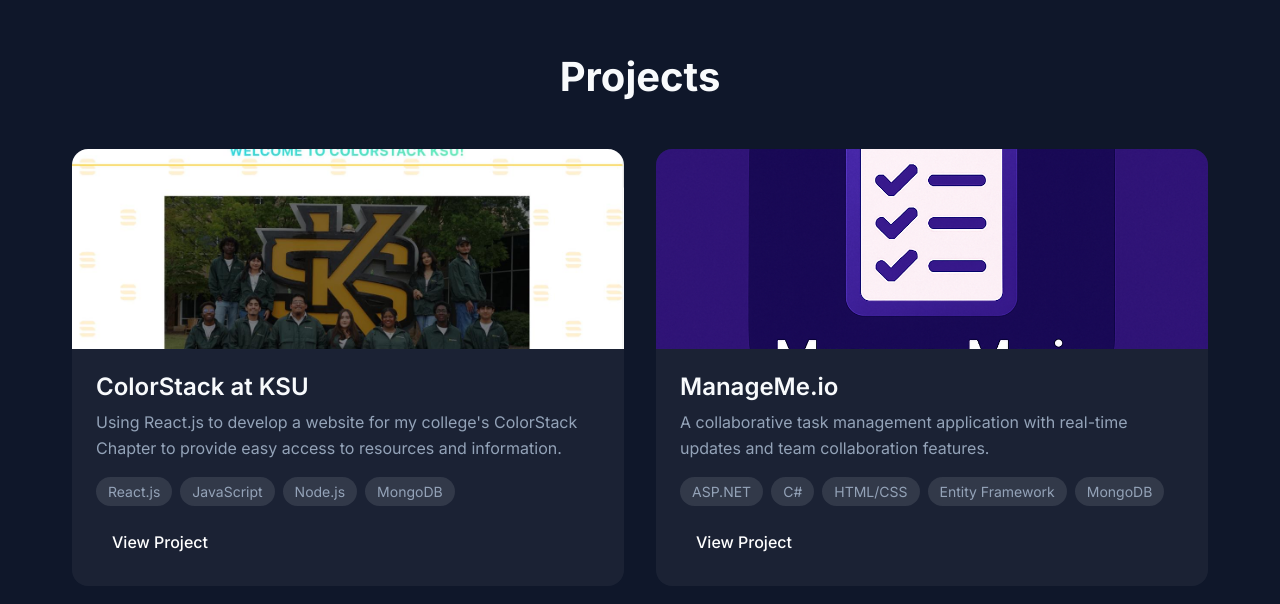
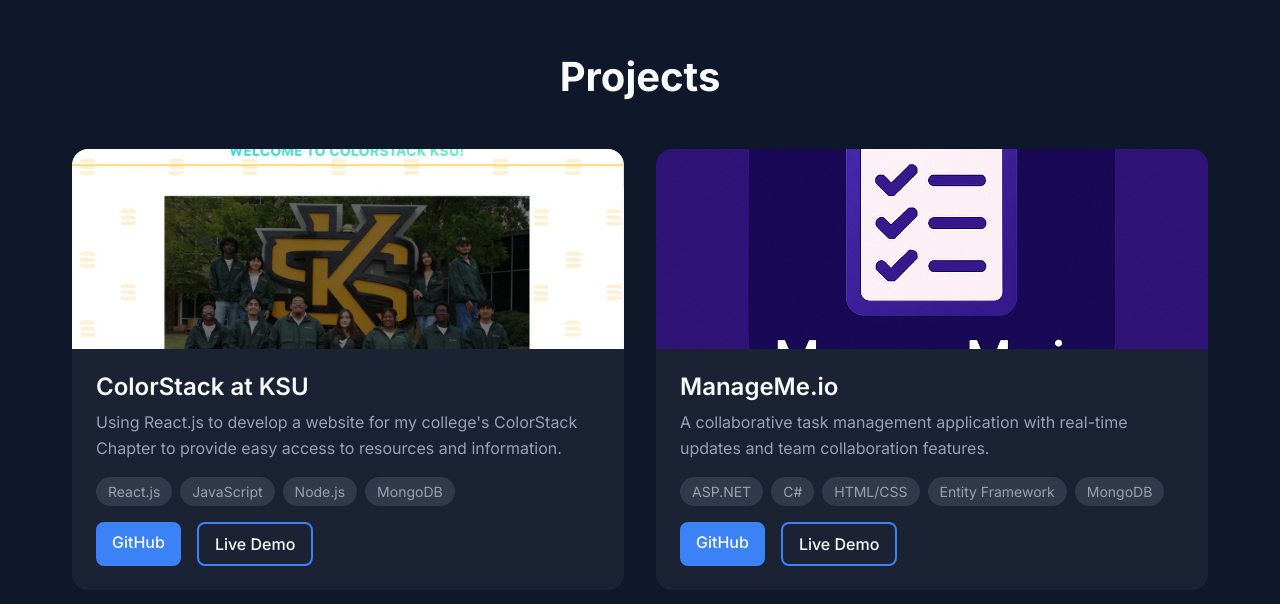
Before and after one commit to zclark16/portfolio-template, a Next.js app: page / in a window 1280 px wide. Shown: the part 3284-3888 px from the top of the page. Built offline with nearby package versions, Linux system fonts and the light colour scheme.

Commit message:
updated project view

```diff
--- a/src/components/Projects.module.css
+++ b/src/components/Projects.module.css
@@ -90,19 +90,38 @@
   color: var(--text-secondary);
 }
 
+.links {
+  display: flex;
+  gap: 1rem;
+  flex-wrap: wrap;
+}
+
 .link {
   display: inline-block;
   padding: 0.5rem 1rem;
-  background: var(--accent-color);
-  color: white;
+  background: var(--secondary);
+  color: var(--text-primary);
   text-decoration: none;
   border-radius: 0.5rem;
   font-weight: 500;
-  transition: background-color 0.3s ease;
+  transition: all 0.3s ease;
 }
 
 .link:hover {
-  background: var(--accent-color-hover);
+  transform: translateY(-2px);
+  box-shadow: 0 5px 15px rgba(0, 0, 0, 0.2);
+  background: var(--accent);
+}
+
+.demo {
+  background: transparent;
+  border: 2px solid var(--secondary);
+  color: var(--text-primary);
+}
+
+.demo:hover {
+  background: var(--secondary);
+  color: var(--text-primary);
 }
 
 @media (max-width: 768px) {
@@ -122,4 +141,8 @@
   .imageWrapper {
     height: 180px;
   }
+
+  .links {
+    justify-content: center;
+  }
 }
--- a/src/components/Projects.tsx
+++ b/src/components/Projects.tsx
@@ -10,6 +10,7 @@
   image: string;
   technologies: string[];
   link: string;
+  demo?: string;
 }
 
 const projects: Project[] = [
@@ -19,6 +20,7 @@
     image: '/images/ColorstackAtKSU.jpg',
     technologies: ['React.js', 'JavaScript', 'Node.js', 'MongoDB'],
     link: 'https://github.com/colorstacksu/Betasite',
+    demo: 'https://colorstacksu.vercel.app/'
   },
   {
     title: 'ManageMe.io',
@@ -26,6 +28,7 @@
     image: '/images/ManageMeIO.png',
     technologies: ['ASP.NET', 'C#', 'HTML/CSS', 'Entity Framework', 'MongoDB'],
     link: 'https://github.com/YetronLives/SPM-project-copy',
+    demo: 'https://spm-project-copy.onrender.com/'
   },
 //   {
 //     title: 'AI Image Generator',
@@ -90,9 +93,16 @@
                     </span>
                   ))}
                 </div>
-                <a href={project.link} className={styles.link} target="_blank" rel="noopener noreferrer">
-                  View Project
-                </a>
+                <div className={styles.links}>
+                  <a href={project.link} className={styles.link} target="_blank" rel="noopener noreferrer">
+                    GitHub
+                  </a>
+                  {project.demo && (
+                    <a href={project.demo} className={`${styles.link} ${styles.demo}`} target="_blank" rel="noopener noreferrer">
+                      Live Demo
+                    </a>
+                  )}
+                </div>
               </div>
             </div>
           ))}
```
